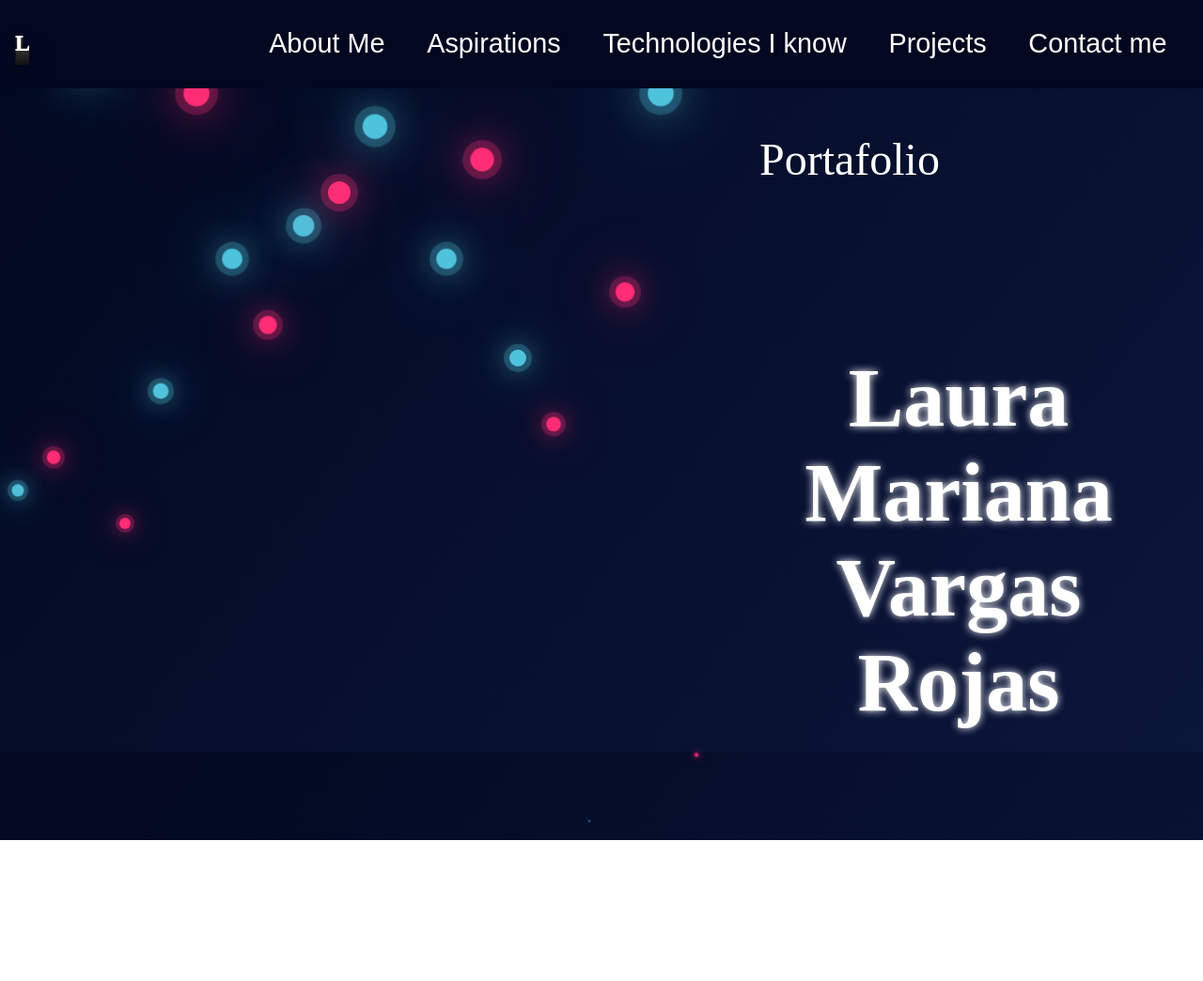
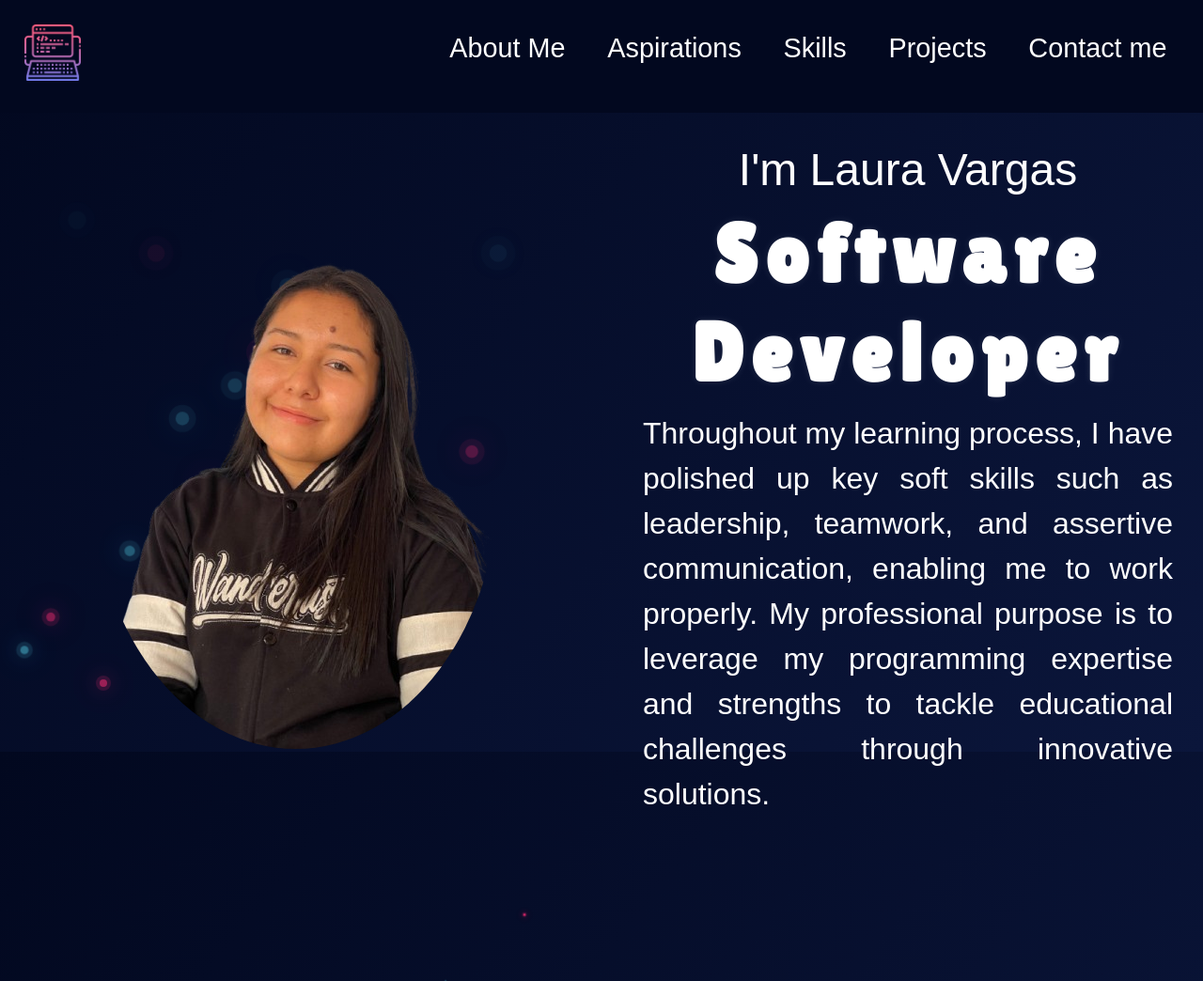
Before and after one commit to LauraVargas22/PortafolioLV, a website built with Vite: page index.html in a window 1280 px wide. Shown: the whole page at 94% size. Before the commit the page ends 894 px from the top, so only its background shows below. Built offline with nearby package versions, Linux system fonts and the light colour scheme; a web font is replaced by a local one.

Commit message:
feat: :art: Styles about me

```diff
--- a/index.html
+++ b/index.html
@@ -4,24 +4,30 @@
     <meta charset="UTF-8">
     <link rel="icon" type="image/svg+xml" href="/vite.svg" />
     <meta name="viewport" content="width=device-width, initial-scale=1.0">
-    <link rel="stylesheet" href="./src/css/styles.css"> <!--Importación CSS-->
+    <link rel="stylesheet" href="./src/css/styles.css">
+    <link rel="stylesheet" href="./src/css/home.css"> <!--Importación CSS-->
     <link rel="stylesheet" href="https://cdnjs.cloudflare.com/ajax/libs/font-awesome/4.7.0/css/font-awesome.min.css">
+    <link href="https://cdn.jsdelivr.net/npm/bootstrap@5.3.3/dist/css/bootstrap.min.css" rel="stylesheet" integrity="sha384-QWTKZyjpPEjISv5WaRU9OFeRpok6YctnYmDr5pNlyT2bRjXh0JMhjY6hW+ALEwIH" crossorigin="anonymous">
     <title>Laura Vargas Portafolio</title>
 </head>
 <body>
     <nav>
-        <h2 class="logo">L</h2>
+        <h2 class="logo"><img class="logo__image" src="src/images/logo.png" alt="Code"></h2>
         <div class="bars">
           <i class="fa fa-bars"></i>
         </div>
         <ul class="nav-links">
-          <li class="nav-link"><a href="#home">About Me</a></li>
+          <li class="nav-link"><a href="#aboutme">About Me</a></li>
           <li class="nav-link"><a href="#aspirations">Aspirations</a></li>
-          <li class="nav-link"><a href="#knowledge">Technologies I know</a></li>
+          <li class="nav-link"><a href="#knowledge">Skills</a></li>
           <li class="nav-link"><a href="#projects">Projects</a></li>
           <li class="nav-link"><a href="#contact">Contact me</a></li>
         </ul>
       </nav>
+    <section id="aboutme">
+        <div class="row row-cols-1 row-cols-md-2 row-cols-lg-2">
+            <div id="col__photo" class="col">
+                <img class="photo" src="./src/images/perfil.png" alt="photo">
                 <div class="container">
                     <div class="bubbles">
                         <span style="--i:11;"></span>
@@ -45,16 +51,19 @@
                         <span style="--i:23;"></span>
                         <span style="--i:28;"></span>
                     </div>
-        <!--Contenedor del texto-->
-        <a class="text__click" href="pages/home.html">
+                </div>
+            </div>
+            <div class="col">
                 <div class="container__text">
-                <h1 class="text1">Portafolio</h1>
-                <h1 class="text__title">Laura Mariana Vargas Rojas</h1>
-                <a class="button" href="pages/home.html">Junior Developer</a>
+                    <h1 class="text1">I'm Laura Vargas</h1>
+                    <h1 class="text__title">Software Developer</h1>
+                    <p class="text__me">Throughout my learning process, I have polished up key soft skills such as leadership, teamwork, and assertive communication, enabling me to work properly. My professional purpose is to leverage my programming expertise and strengths to tackle educational challenges through innovative solutions.</p>
                 </div>
-        </a>
             </div>
+        </div>
+    </section>
 
+    </section>
     <script type="module" src="/src/main.js"></script>
 </body>
 </html>
--- a/src/css/home.css
+++ b/src/css/home.css
@@ -34,73 +34,6 @@ section {
     background-color: #010a20;
 }
 
-/*Color de fondo del texto Sobre Mi*/
-.aboutme {
-    background-color: #cdd0e6;
-}
-
-/*Estilos sección About me*/
-#about_me {
-    background-color: #cdd0e6;
-    text-align: center;
-    border-bottom: 1px solid #010a20;
-}
-
-/*Estilos sección Aspiraciones*/
-#aspiraciones {
-    background-color: #cdd0e6;
-}
-
-/*Estilos sección Conocimientos Técnicos*/
-#tecnologias {
-    background-color: #010a20;
-}
-
-/*Estilos sección Proyectos*/
-#proyectos {
-    background-color:#cdd0e6;
-}
-
-/*Estilos sección Certificados*/
-#certificados {
-    background-color: #010a20;
-}
-
-/*Estilos sección Contacto*/
-#contacto {
-    background-color:#cdd0e6;
-}
-
-/*Estilos foto personal*/
-.photo {
-    width: 350px;
-    height: 400px;
-    border-radius: 50%;
-}
-
-/*Estilos menú de redireccionamiento a las secciones*/
-.sections{
-    color: white;
-    text-decoration: none;
-    font-family: "Oswald", serif;
-    font-weight: 200;
-    font-style: normal;
-    font-size: clamp(1.8rem, 1.5261rem + 1.2174vw, 2.5rem);
-    line-height: 2;
-}
-
-/*Estilos menú de redireccionamiento a las secciones al hacer hover*/
-.sections:hover {
-    border: 1px solid #AD9D5F;
-    border-radius: 20px;
-    padding: 5px;
-}
-
-/*Estilos lista de menú de navegación*/
-ul {
-   text-align: center;
-}
-
 /*Estilos título de sección About Me*/
 .title {
     padding: 1.5rem;
@@ -126,13 +59,13 @@ ul {
     line-height: 1.5;
 }
 
-/*Estilos columnas Aspiraciones*/
+/*Estilos columnas Aspiraciones
 .col {
     text-align: center;
     padding: 15px;
-}
+}*/
 
-/*Estilos columnas Aspiraciones al hacer hover*/
+/*Estilos columnas Aspiraciones al hacer hover
 .col:hover {
     border: 1px solid #AD9D5F;
     border-radius: 20px;
@@ -141,7 +74,7 @@ ul {
     .items__title {
         text-shadow: 0px 0px 9px #010a20;
     }
-}
+}*/
 
 /*Estilos títulos de las secciones con alineación centrada*/
 .title__sections {
--- a/src/css/styles.css
+++ b/src/css/styles.css
@@ -14,14 +14,14 @@ body {
     background-size: cover;
     background-position: center;
     background-attachment: fixed;
+    overflow-x: hidden;
+    min-height: 100vh;
 }
 
 /*Estilos Navbar*/
-.logo {
-    letter-spacing: .1em;
-    text-shadow:
-      0 -1px 0 #fff, 0 1px 0 #2e2e2e, 0 2px 0 #2c2c2c, 0 3px 0 #2a2a2a, 0 4px 0 #282828, 0 5px 0 #262626, 0 6px 0 #242424, 0 7px 0 #222, 0 8px 0 #202020, 0 9px 0 #1e1e1e, 0 10px 0 #1c1c1c, 0 11px 0 #1a1a1a, 0 12px 0 #181818, 0 13px 0 #161616, 0 14px 0 #141414,
-      0 15px 0 #121212, 0 22px 30px rgba(0, 0, 0, 0.9);
+.logo__image {
+    padding: 10px;
+    width: 5rem;
 }
 
 nav {
@@ -66,7 +66,7 @@ li.nav-link {
 }
 
 li.nav-link:hover {
-    border-bottom: 2px solid #FF057C;
+    border-bottom: 3px solid #FF057C;
 }
 
 li.nav-link a {
@@ -91,9 +91,10 @@ li.nav-link a {
 /*Estilos background*/
 .container {
     position: relative;
+    top: -35rem;
+    height: max-content;
     width: 100%;
-    height: 100vh;
-    overflow: hidden;
+    z-index: -1;
 }
 
 .bubbles{
@@ -102,8 +103,8 @@ li.nav-link a {
 }
 .bubbles span{
     position: relative;
-    width: 30px;
-    height: 30px;
+    width: 20px;
+    height: 20px;
     background: #4fc3dc;
     margin: 0 4px;
     border-radius: 50%;
@@ -123,66 +124,59 @@ li.nav-link a {
 @keyframes animate {
     0% {
         transform: translateY(100vh) scale(0);
+        opacity: 1;
     }
     100% {
         transform: translateY(-10vh) scale(1);
+        opacity: 0;
     }
 }
-/*Estilos subtítulo "Portafolio"*/
+/*Estilos texto about me*/
+.container__text {
+    display: flex;
+    flex-direction: column;
+    justify-content: center;
+    align-items: center;
+    padding: 2rem;
+}
 .text1{
-    margin: 3rem;
     color: white;
-    font-family: "Oswald", serif;
-    font-weight: 300;
+    font-family: "Overlock", sans-serif;
+    font-weight: 400;
     font-style: normal;
     font-size: clamp(2rem, 1.6087rem + 1.7391vw, 3rem);
 }
 
-/*Texto dentro del direccionamiento a home*/
-.text__click {
-    text-decoration: none;
-}
-
-/*Estilos título "Nombre" */
 .text__title {
-    margin: 3rem;
     text-align: center;
     color: white;
-    font-family: "Oswald", serif;
+    font-family: "Lilita One", sans-serif;
     font-weight: 700;
     font-style: normal;
     font-size: clamp(2.8rem, 1.7435rem + 4.6957vw, 5.5rem);
-    text-shadow: 0px 0px 9px white;
+    text-shadow: 0px 0px 9px rgb(255, 255, 255, 0.1);
+    letter-spacing: .1em;
 }
 
-/*Estilos botón redireccionamiento home*/
-.button {
-    margin: 3rem;
-    color: black;
-    background-color: #cdd0e6;
-    padding: 10px;
-    border-radius: 1rem;
-    font-size: clamp(2rem, 1.6087rem + 1.7391vw, 3rem);
-    font-family: "Molengo", serif;
-    font-weight: 400;
-    font-style: normal;
-    text-decoration: none;
+.text__me {
+    text-align: justify;
+    color: white;
+    font-family: "Overlock", sans-serif;
+    font-size: clamp(1.5rem, 1.3043rem + 0.8696vw, 2rem);
+}
+.photo {
+    padding: 2rem;
+    border-radius: 50%;
 }
 
-/*Estilos al hacer hover en el botón*/
-.button:hover {
-    background-color: #d8d7d2;
-    transform: translateX(3px);
-    box-shadow: 2px 2px 4px 0 rgb(250, 249, 249, 0.5);
+#col__photo{
+    display: flex;
+    flex-direction: column;
+    justify-content: center;
+    align-items: center;
 }
-
 /*Modificaciones en los estilos en pantalla de mínimo 1024px*/
 @media screen and (min-width: 1024px) {
-    .container {
-        display: flex;
-        flex-direction: row;
-        justify-content: flex-start;
-    }
     .container__image {
         width: 50%;
     }
@@ -190,35 +184,9 @@ li.nav-link a {
     .image {
         width: 100%;
     }
-
-    .container__text {
-        width: 50%;
-    }
-    .text__title {
-        position: relative;
-        top: 8rem;
-    }
-    .button {
-        position: relative;
-        top: 16rem;
-    }
 }
 
 /*Modificaciones en los estilos en pantalla de máximo 768px*/
 @media screen and (max-width: 768px) {
-    .container {
-        display: flex;
-        flex-direction: column;
-    }
-    .container__image {
-        width: 100%;
-    }
 
-    .image {
-        width: 100%;
-    }
-
-    .container__text {
-        width: 100%;
-    }
 }
```
Also changed, not shown: src/images/logo.png (added), src/images/perfil.png (added). Lines whose indentation alone changed are shown as unchanged.
